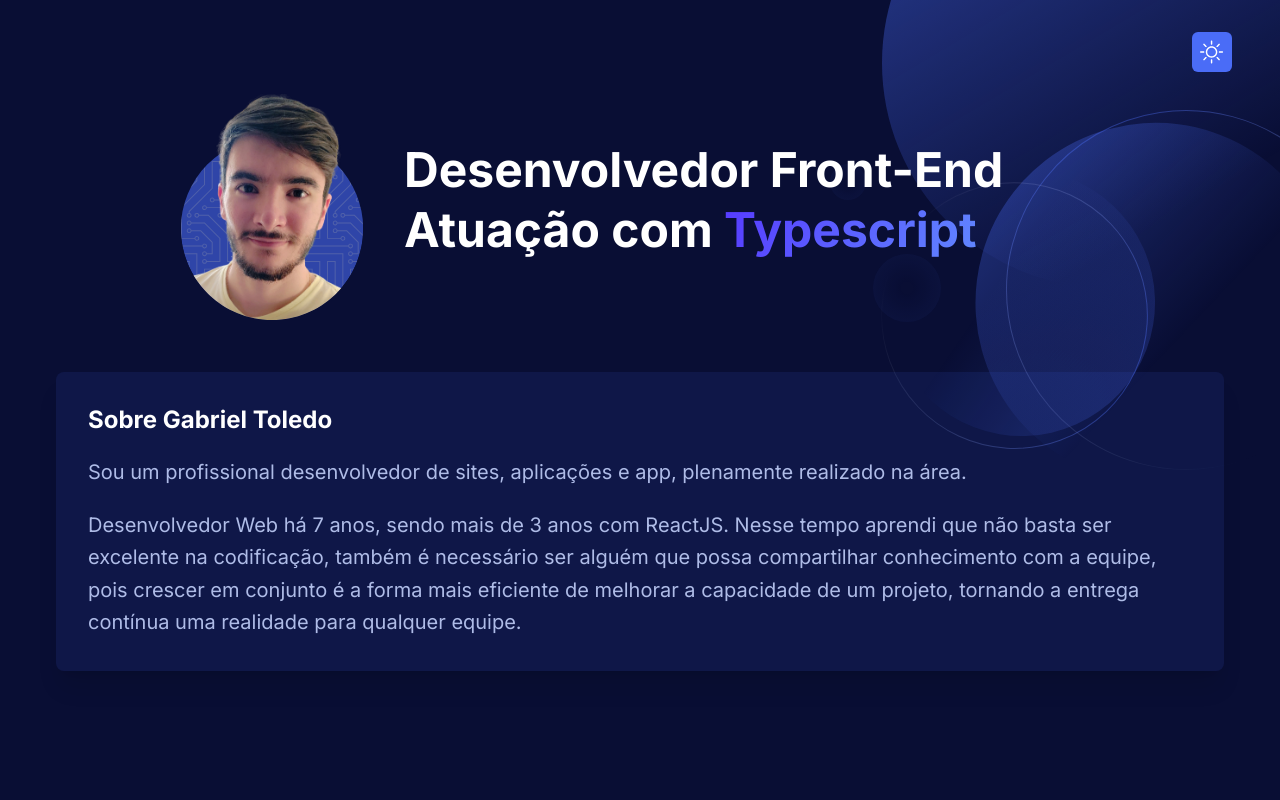
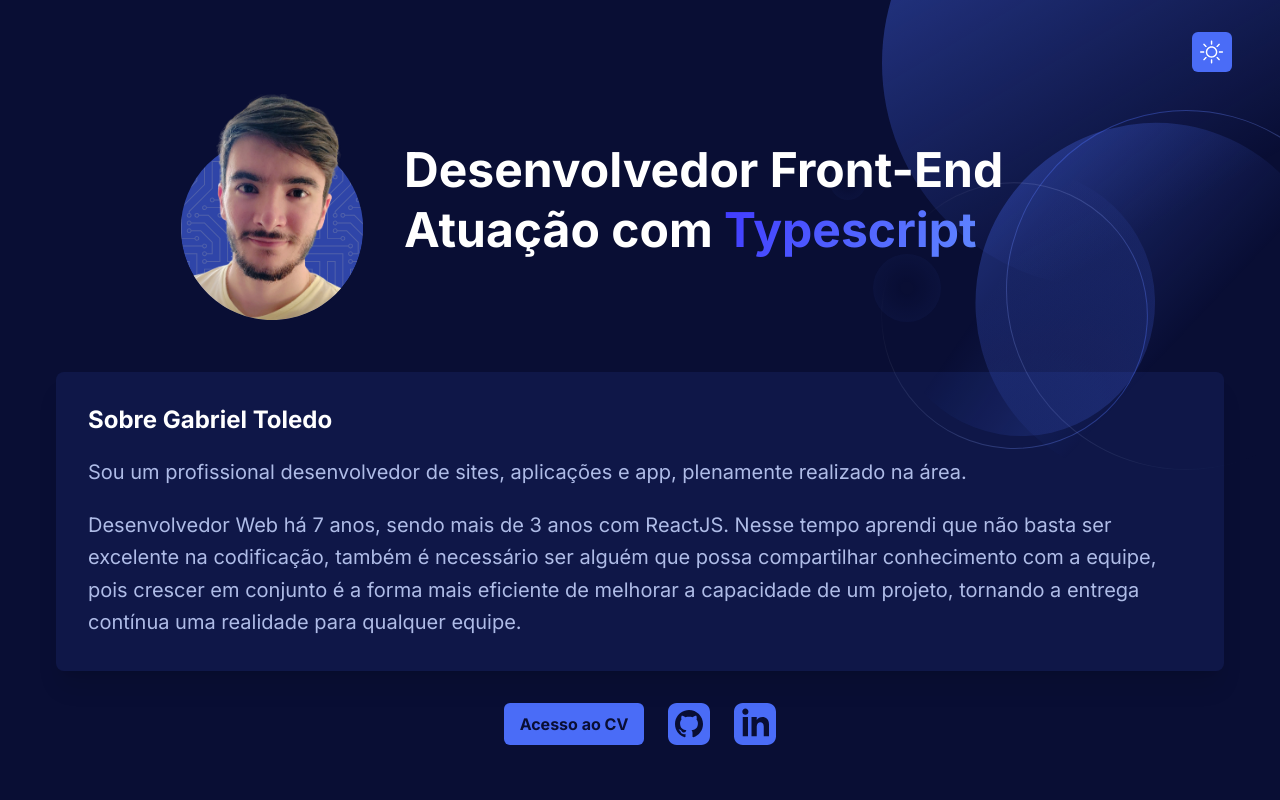
Before and after one commit to gatoledo1/gabriel, a Next.js app: page / in a window 1280 px wide. Shown: the top 800 px of the page. Built offline with nearby package versions, Linux system fonts and the light colour scheme.

Commit message:
fix: contato e CV

```diff
--- a/components/Footer/index.tsx
+++ b/components/Footer/index.tsx
@@ -1,29 +1,16 @@
-import Image from "next/image";
-import Link from "next/link";
 import { Svgs } from "../Common/Svgs";
 
 const Footer = () => {
   return (
     <>
-      <footer className="relative z-10 bg-primary bg-opacity-5 pt-16 md:pt-20 lg:pt-24">
+      <footer className="relative z-10 bg-primary bg-opacity-5 pt-16">
         <div className="not-animate container">
           <div className="-mx-4 flex flex-wrap">
             <div className="w-full px-4">
               <div className="mx-auto mb-12 max-w-[360px] text-center lg:mb-16">
                 <p className="text-3xl font-bold leading-relaxed text-black dark:text-white">Gabriel Toledo</p>
                 <p className="mb-5 text-xl font-medium leading-relaxed text-body-color">Desenvolvedor Front-End</p>
-                <div className="flex justify-center">
-                  <a href="https://www.linkedin.com/in/gatoledo1" aria-label="social-link" className="mr-6">
-                    <svg xmlns="http://www.w3.org/2000/svg" width="42" height="42" fill="#4a6cf7" viewBox="0 0 24 24">
-                      <path d="M19 0h-14c-2.761 0-5 2.239-5 5v14c0 2.761 2.239 5 5 5h14c2.762 0 5-2.239 5-5v-14c0-2.761-2.238-5-5-5zm-4.466 19.59c-.405.078-.534-.171-.534-.384v-2.195c0-.747-.262-1.233-.55-1.481 1.782-.198 3.654-.875 3.654-3.947 0-.874-.312-1.588-.823-2.147.082-.202.356-1.016-.079-2.117 0 0-.671-.215-2.198.82-.64-.18-1.324-.267-2.004-.271-.68.003-1.364.091-2.003.269-1.528-1.035-2.2-.82-2.2-.82-.434 1.102-.16 1.915-.077 2.118-.512.56-.824 1.273-.824 2.147 0 3.064 1.867 3.751 3.645 3.954-.229.2-.436.552-.508 1.07-.457.204-1.614.557-2.328-.666 0 0-.423-.768-1.227-.825 0 0-.78-.01-.055.487 0 0 .525.246.889 1.17 0 0 .463 1.428 2.688.944v1.489c0 .211-.129.459-.528.385-3.18-1.057-5.472-4.056-5.472-7.59 0-4.419 3.582-8 8-8s8 3.581 8 8c0 3.533-2.289 6.531-5.466 7.59z" />
-                    </svg>
-                  </a>
-                  <a href="https://github.com/gatoledo1" aria-label="social-link">
-                    <svg xmlns="http://www.w3.org/2000/svg" width="42" height="42" fill="#4a6cf7" viewBox="0 0 24 24">
-                      <path d="M19 0h-14c-2.761 0-5 2.239-5 5v14c0 2.761 2.239 5 5 5h14c2.762 0 5-2.239 5-5v-14c0-2.761-2.238-5-5-5zm-11 19h-3v-11h3v11zm-1.5-12.268c-.966 0-1.75-.79-1.75-1.764s.784-1.764 1.75-1.764 1.75.79 1.75 1.764-.783 1.764-1.75 1.764zm13.5 12.268h-3v-5.604c0-3.368-4-3.113-4 0v5.604h-3v-11h3v1.765c1.396-2.586 7-2.777 7 2.476v6.759z" />
-                    </svg>
-                  </a>
-                </div>
+
               </div>
             </div>
           </div>
--- a/components/Hero/index.tsx
+++ b/components/Hero/index.tsx
@@ -70,6 +70,23 @@ const Hero = () => {
                   </div>
                 </div>
               </div>
+
+              <div className="flex justify-center mt-8">
+                <a href="/curriculo.pdf" target="_blank" aria-label="social-link" className="mr-6 rounded-md bg-primary text-white dark:text-black duration-100 hover:bg-opacity-90 font-bold py-2 px-4 inline-flex items-center">
+                  <span>Acesso ao CV</span>
+                </a>
+                  <a href="https://github.com/gatoledo1" target="_blank" aria-label="social-link" className="mr-6">
+                    <svg xmlns="http://www.w3.org/2000/svg" width="42" height="42" fill="#4a6cf7" viewBox="0 0 24 24">
+                      <path d="M19 0h-14c-2.761 0-5 2.239-5 5v14c0 2.761 2.239 5 5 5h14c2.762 0 5-2.239 5-5v-14c0-2.761-2.238-5-5-5zm-4.466 19.59c-.405.078-.534-.171-.534-.384v-2.195c0-.747-.262-1.233-.55-1.481 1.782-.198 3.654-.875 3.654-3.947 0-.874-.312-1.588-.823-2.147.082-.202.356-1.016-.079-2.117 0 0-.671-.215-2.198.82-.64-.18-1.324-.267-2.004-.271-.68.003-1.364.091-2.003.269-1.528-1.035-2.2-.82-2.2-.82-.434 1.102-.16 1.915-.077 2.118-.512.56-.824 1.273-.824 2.147 0 3.064 1.867 3.751 3.645 3.954-.229.2-.436.552-.508 1.07-.457.204-1.614.557-2.328-.666 0 0-.423-.768-1.227-.825 0 0-.78-.01-.055.487 0 0 .525.246.889 1.17 0 0 .463 1.428 2.688.944v1.489c0 .211-.129.459-.528.385-3.18-1.057-5.472-4.056-5.472-7.59 0-4.419 3.582-8 8-8s8 3.581 8 8c0 3.533-2.289 6.531-5.466 7.59z" />
+                    </svg>
+                  </a>
+                  <a href="https://www.linkedin.com/in/gatoledo1" target="_blank" aria-label="social-link" className="duration-100 hover:bg-opacity-90">
+                    <svg xmlns="http://www.w3.org/2000/svg" width="42" height="42" fill="#4a6cf7" viewBox="0 0 24 24">
+                      <path d="M19 0h-14c-2.761 0-5 2.239-5 5v14c0 2.761 2.239 5 5 5h14c2.762 0 5-2.239 5-5v-14c0-2.761-2.238-5-5-5zm-11 19h-3v-11h3v11zm-1.5-12.268c-.966 0-1.75-.79-1.75-1.764s.784-1.764 1.75-1.764 1.75.79 1.75 1.764-.783 1.764-1.75 1.764zm13.5 12.268h-3v-5.604c0-3.368-4-3.113-4 0v5.604h-3v-11h3v1.765c1.396-2.586 7-2.777 7 2.476v6.759z" />
+                    </svg>
+                  </a>
+                </div>
+
             </div>
           </div>
         </div>
--- a/public/data.ts
+++ b/public/data.ts
@@ -95,7 +95,7 @@ export const dataAbout = [
   {
     title: "Plataforma FinanZero",
     paragraph:
-      "Atuação com a plataforma de marketplace de empréstimos, desenvolvendo mecanismos dinâmicos, estruturas de metadados, back for front, formulários, entre outros. Ambiente contande projetos React Hooks e React Class Components, NodeJS e GoLang",
+      "Atuação com a plataforma de marketplace de empréstimos, desenvolvendo mecanismos dinâmicos, estruturas de metadados, back for front, formulários, entre outros. Ambiente contendo projetos React Hooks e React Class Components, NodeJS e GoLang",
     arraySkills: ["ReactJS", "Redux", "Stylus / SASS", "Javascript", "PWA", "Webpack", "Metadados", "API Rest"],
     image: ["./finanzero/finanzero-1.png", "./finanzero/finanzero-2.png", "./finanzero/finanzero-3.png", "./finanzero/finanzero-4.png"],
     link: "https://finanzero.com.br/me/",
@@ -132,8 +132,8 @@ export const dataMyTests = [
       image: "./the-movies-2.jpg",
       titles: ["Desafio", "Estrutura"],
       texts: [
-        "Criar uma aplicação com estilo livre usando Micro-Frontend usando React + Algum framework de sua escolha, onde a parte superior deve ser um menu e a parte inferior o corpo deve consumir uma a API de sua escolha. Você deverá desenvolver 1 interface com 2 projetos, Utilizar o module federation do webpack",
-        "O projeto header-app consiste em uma aplicação react somente com o menu, na configuração do Webpack do projeto, a aplicação é externalizada em http://localhost:3001/remoteEntry.js. No projeto kenlo-test-movies, onde contém o container da aplicação (sem o menu), é feita a captura da aplicação remota.",
+        "Criar uma aplicação com estilo livre usando Micro-Frontend usando React mais algum framework de sua escolha, onde a parte superior deve ser um menu e a parte inferior o corpo deve consumir uma a API de sua escolha. Desenvolver 1 interface com 2 projetos, utilizar o module federation do webpack",
+        "O projeto header-app consiste em uma aplicação react somente com o menu, na configuração do Webpack a aplicação é externalizada em http://localhost:3001/remoteEntry.js. No projeto kenlo-test-movies, onde contém o container da aplicação (sem o menu), é feita a captura da aplicação remota.",
       ],
     },
   },
@@ -153,7 +153,7 @@ export const dataMyTests = [
       image: ["./transfeera-3.png", "./transfeera-4.png"],
       titles: ["Desafio", "Estrutura"],
       texts: [
-        "Simular um back-end para a aplicação. O sistema deveria incluir funcionalidades de listagem com filtros, inclusão, edição e remoção de Favorecidos de pagamento",
+        "Simular um back-end para a aplicação. O sistema devia incluir funcionalidades de listagem com filtros, inclusão, edição e remoção de Favorecidos de pagamento",
         "Utilização de metadados para construção dos fields e inputs. Os componentes foram criados em nível de micro-componentes para que as variações pudessem ser aplicadas, sem impedir a reutilização de cada componente.",
       ],
     },
--- a/styles/index.css
+++ b/styles/index.css
@@ -35,7 +35,7 @@
 .gradient-words, .index-module_type__E-SaG::after {
   -webkit-background-clip: text;
   -webkit-text-fill-color: transparent;
-  background-image: linear-gradient(115deg,rgb(86 56 255),#618bff);
+  background-image: linear-gradient(115deg,#4038ff,#618bff);
 }
 
 .projects:before {
```
Also changed, not shown: 1 other file (tests, documents, lock files or other folders).
